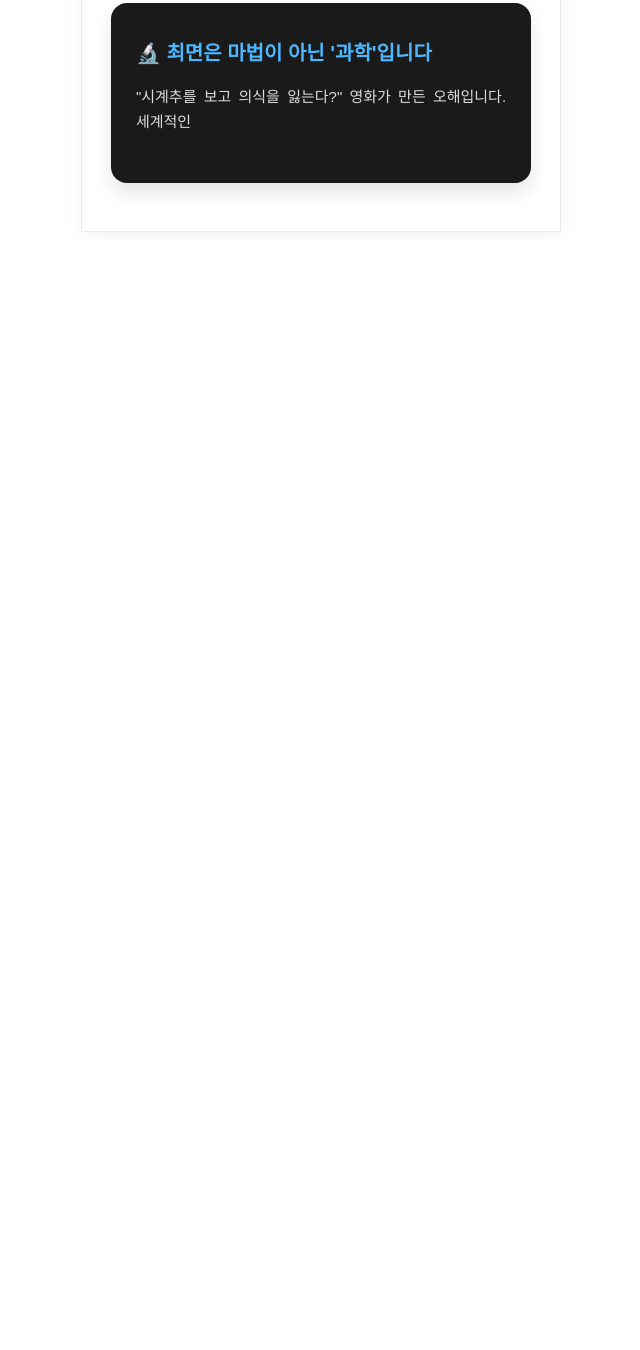
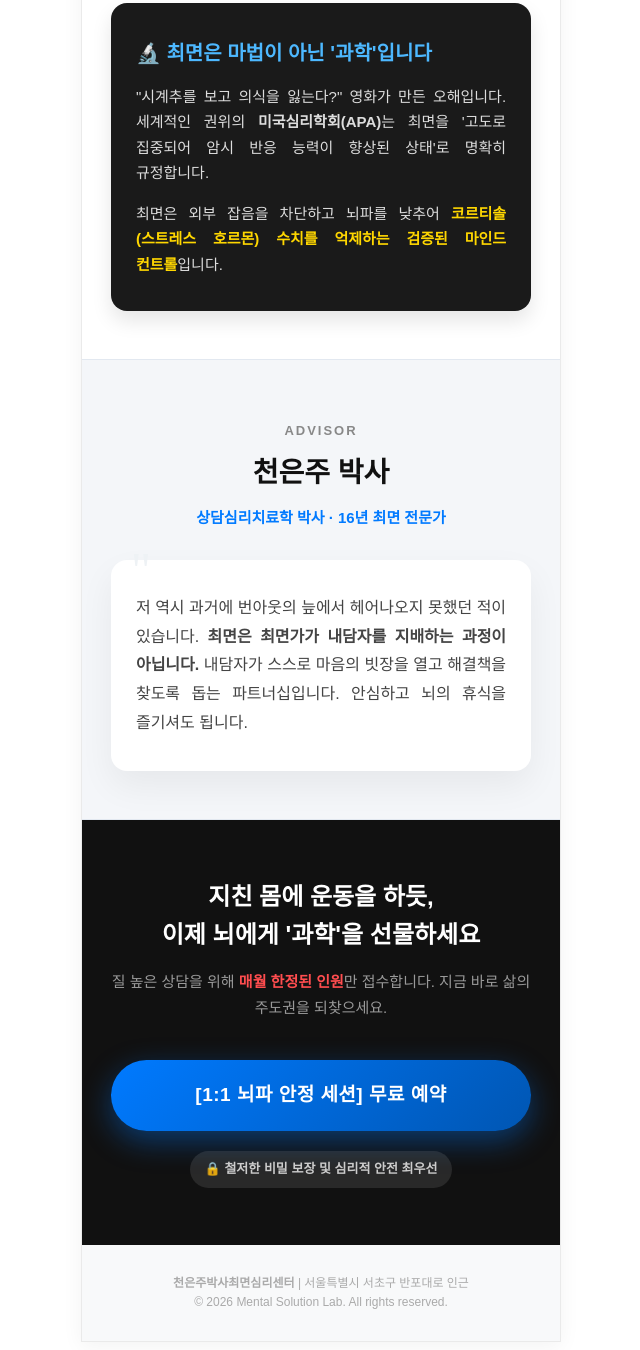
Before and after one commit to uureal00/testen, a plain HTML site: page index.html in a window 1280 px wide. Shown: the part 1701-3051 px from the top of the page, without its empty margins (319-959 px from the left). Before the commit the page ends 1941 px from the top, so only its background shows below. Drawn offline with Linux system fonts and the light colour scheme.

Commit message:
Enhance hypnosis section with detailed content
Added additional information about hypnosis and its benefits, including a description of Dr. Cheon Eun-joo's qualifications and services offered.

```diff
--- a/index.html
+++ b/index.html
@@ -58,4 +58,52 @@
         <div style="background-color: #1a1a1a; color: #fff; padding: 8% 6%; border-radius: 16px; box-shadow: 0 10px 20px rgba(0,0,0,0.1);">
             <h3 style="font-size: clamp(17px, 5vw, 20px); color: #4db8ff; margin-top: 0; margin-bottom: 15px; font-weight: 800;">🔬 최면은 마법이 아닌 '과학'입니다</h3>
             <p style="font-size: clamp(14px, 4vw, 15px); line-height: 1.7; margin-bottom: 15px; color: #ddd; text-align: justify;">
-                "시계추를 보고 의식을 잃는다?" 영화가 만든 오해입니다. 세계적인
+                "시계추를 보고 의식을 잃는다?" 영화가 만든 오해입니다. 세계적인 권위의 <b>미국심리학회(APA)</b>는 최면을 '고도로 집중되어 암시 반응 능력이 향상된 상태'로 명확히 규정합니다.
+            </p>
+            <p style="font-size: clamp(14px, 4vw, 15px); line-height: 1.7; margin-bottom: 0; color: #ddd; text-align: justify;">
+                최면은 외부 잡음을 차단하고 뇌파를 낮추어 <span style="color:#ffd700; font-weight:bold;">코르티솔(스트레스 호르몬) 수치를 억제하는 검증된 마인드 컨트롤</span>입니다.
+            </p>
+        </div>
+    </div>
+
+    <div style="padding: 10% 6%; background-color: #f4f6f9; border-top: 1px solid #e2e8f0; border-bottom: 1px solid #e2e8f0;">
+        <div style="text-align: center; margin-bottom: 30px;">
+            <p style="font-size: clamp(11px, 3vw, 13px); color: #888; font-weight: 700; letter-spacing: 2px; margin-bottom: 10px;">ADVISOR</p>
+            <h2 style="font-size: clamp(24px, 6vw, 28px); color: #111; margin: 0 0 10px 0; font-weight: 800;">천은주 박사</h2>
+            <p style="font-size: clamp(14px, 4vw, 15px); color: #007AFF; font-weight: 600; margin: 0;">상담심리치료학 박사 · 16년 최면 전문가</p>
+        </div>
+
+        <div style="position: relative; padding: 8% 6%; background-color: #fff; border-radius: 16px; box-shadow: 0 15px 35px rgba(0,0,0,0.06);">
+            <div style="position: absolute; top: -15px; left: 20px; font-size: 50px; color: #eef2f5; line-height: 1; font-family: serif;">"</div>
+            <p style="font-size: clamp(14px, 4vw, 16px); color: #444; line-height: 1.8; margin: 0; position: relative; z-index: 1; text-align: justify;">
+                저 역시 과거에 번아웃의 늪에서 헤어나오지 못했던 적이 있습니다. <b>최면은 최면가가 내담자를 지배하는 과정이 아닙니다.</b> 내담자가 스스로 마음의 빗장을 열고 해결책을 찾도록 돕는 파트너십입니다. 안심하고 뇌의 휴식을 즐기셔도 됩니다.
+            </p>
+        </div>
+    </div>
+
+    <div style="padding: 12% 6%; background-color: #111; text-align: center;">
+        <h2 style="font-size: clamp(20px, 6vw, 24px); color: #fff; font-weight: 800; margin-top: 0; margin-bottom: 15px;">
+            지친 몸에 운동을 하듯,<br>이제 뇌에게 '과학'을 선물하세요
+        </h2>
+        <p style="font-size: clamp(14px, 4vw, 15px); color: #999; margin-bottom: 40px; line-height: 1.7;">
+            질 높은 상담을 위해 <span style="color: #ff4d4f; font-weight: bold;">매월 한정된 인원</span>만 접수합니다. 지금 바로 삶의 주도권을 되찾으세요.
+        </p>
+
+        <a href="#reservation" style="display: block; width: 100%; box-sizing: border-box; background: linear-gradient(135deg, #007AFF 0%, #0056b3 100%); color: #fff; text-decoration: none; padding: 20px 10px; border-radius: 50px; font-size: clamp(16px, 5vw, 19px); font-weight: 800; letter-spacing: 0.5px; box-shadow: 0 10px 30px rgba(0,122,255,0.4); margin-bottom: 20px; word-break: keep-all;">
+            [1:1 뇌파 안정 세션] 무료 예약
+        </a>
+
+        <div style="display: inline-block; background-color: rgba(255,255,255,0.1); padding: 8px 15px; border-radius: 20px;">
+            <p style="font-size: clamp(11px, 3.5vw, 13px); color: #ccc; margin: 0; font-weight: 600;">
+                🔒 철저한 비밀 보장 및 심리적 안전 최우선
+            </p>
+        </div>
+    </div>
+
+    <div style="padding: 6% 5%; text-align: center; background-color: #f8f9fa;">
+        <p style="font-size: clamp(11px, 3.5vw, 12px); color: #aaa; margin: 0; line-height: 1.6;">
+            <b>천은주박사최면심리센터</b> | 서울특별시 서초구 반포대로 인근<br>
+            © 2026 Mental Solution Lab. All rights reserved.
+        </p>
+    </div>
+</div>
```
